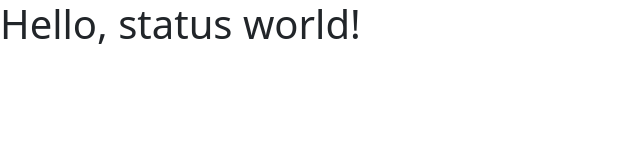
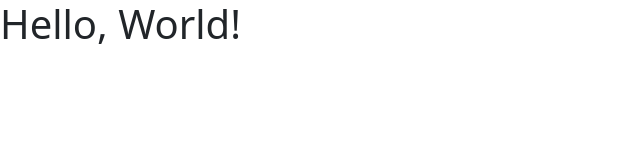
Before and after one commit to Facundo2021/prueba, a plain HTML site: page index.html in a window 1280 px wide. Shown: the whole page, without its empty margins (0-640 px from the left). Drawn offline with nearby package versions, Linux system fonts and the light colour scheme.

Commit message:
inicio 3

```diff
--- a/index.html
+++ b/index.html
@@ -7,7 +7,7 @@
     <link href="https://cdn.jsdelivr.net/npm/bootstrap@5.2.2/dist/css/bootstrap.min.css" rel="stylesheet" integrity="sha384-Zenh87qX5JnK2Jl0vWa8Ck2rdkQ2Bzep5IDxbcnCeuOxjzrPF/et3URy9Bv1WTRi" crossorigin="anonymous">
   </head>
   <body>
-    <h1>Hello, status world!</h1>
+    <h1>Hello, World!</h1>
     <script src="https://cdn.jsdelivr.net/npm/bootstrap@5.2.2/dist/js/bootstrap.bundle.min.js" integrity="sha384-OERcA2EqjJCMA+/3y+gxIOqMEjwtxJY7qPCqsdltbNJuaOe923+mo//f6V8Qbsw3" crossorigin="anonymous"></script>
   </body>
 </html>
```
